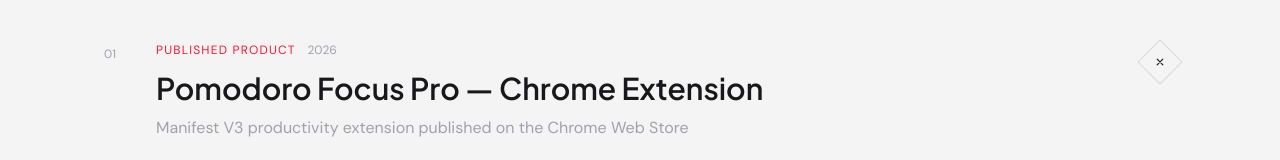
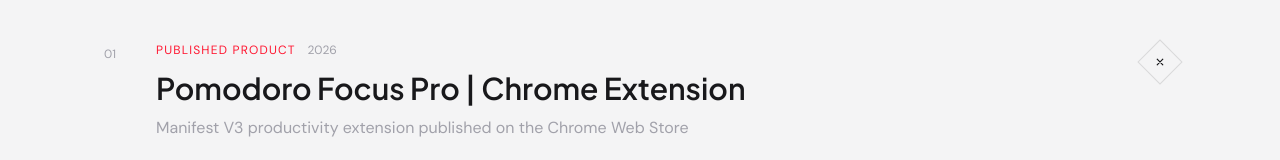
Before and after one commit to zizza13/portafolio-maqueta, a React (Vite) app: page / in a window 1280 px wide. Both pictures are taken after a click on the element 640 px from the left and 1191 px from the top of the page. Shown: the part 1101-1261 px from the top of the page. Built offline with nearby package versions, Linux system fonts and the light colour scheme; the HTML template or start-up script is replaced by a standard one.

Commit message:
Cambio de imagenes en projects y ajuste de titulos

```diff
--- a/src/App.tsx
+++ b/src/App.tsx
@@ -22,7 +22,7 @@
     id: 1,
     tag: 'Published Product',
     year: '2026',
-    title: 'Pomodoro Focus Pro — Chrome Extension',
+    title: 'Pomodoro Focus Pro | Chrome Extension',
     subtitle: 'Manifest V3 productivity extension published on the Chrome Web Store',
     problem:
       'Conventional timer extensions rely on the popup to keep time, so the cycle stops or falls out of sync as soon as the user closes the window, losing notifications and focus continuity.',
@@ -35,13 +35,13 @@
       'Dynamic toolbar icon reflecting the cycle state',
     ],
     tech: ['JavaScript', 'HTML', 'CSS', 'Chrome Extensions API (Manifest V3)'],
-    image: 'photo-1587440871875-191322ee64b0',
+    image: '/pomodoro.png',
   },
   {
     id: 2,
     tag: 'Web Development',
     year: '2026',
-    title: 'Fierro Mateco — Corporate Landing Page',
+    title: 'Fierro Mateco | Corporate Landing Page',
     subtitle: 'Responsive, conversion-oriented site for an aluminum profile distributor',
     problem:
       'An aluminum profile distribution company had no web presence: potential customers couldn\'t check the catalog, branches, or contact the company beyond word of mouth and direct calls.',
@@ -54,13 +54,13 @@
       'Ongoing development with iterative improvements',
     ],
     tech: ['HTML', 'CSS', 'JavaScript', 'React', 'GitHub', 'Vercel'],
-    image: 'photo-1521791136064-7986c2920216',
+    image: '/fierro_mateco.png',
   },
   {
     id: 3,
     tag: 'Capstone Project — Project Lead',
     year: '2026',
-    title: 'Green CUT — E-waste Management System',
+    title: 'Green CUT | E-waste Management System',
     subtitle: 'Capstone project: data traceability for a circular-economy lab',
     problem:
       'E-waste management at the university center lacked a traceability system: there was no structured way to record impact metrics or classify components during diagnosis and disassembly.',
@@ -79,7 +79,7 @@
     id: 4,
     tag: 'Process Digitalization',
     year: '2024',
-    title: 'Grupo Modelo — Product Loading Digitalization',
+    title: 'Grupo Modelo | Product Loading Digitalization',
     subtitle: 'Web application to digitalize the loading process at a bottling plant',
     problem:
       'The product loading process at a bottling plant was recorded manually, resulting in slow data capture prone to operational errors.',
@@ -443,6 +443,21 @@
 
 function ProjectCard({ project, index }: { project: Project; index: number }) {
   const [expanded, setExpanded] = useState(false)
+  const contentRef = useRef<HTMLDivElement>(null)
+  const [maxHeight, setMaxHeight] = useState(0)
+
+  useEffect(() => {
+    const el = contentRef.current
+    if (!el) return
+    if (!expanded) {
+      setMaxHeight(0)
+      return
+    }
+    setMaxHeight(el.scrollHeight)
+    const observer = new ResizeObserver(() => setMaxHeight(el.scrollHeight))
+    observer.observe(el)
+    return () => observer.disconnect()
+  }, [expanded])
 
   return (
     <article
@@ -500,8 +515,15 @@
         </div>
       </div>
 
-      {/* Expanded content */}
-      {expanded && (
+      {/* Expanded content — animated unfold via measured max-height */}
+      <div
+        className="overflow-hidden transition-[max-height,opacity] duration-500 ease-in-out"
+        style={{
+          maxHeight,
+          opacity: expanded ? 1 : 0,
+        }}
+      >
+        <div ref={contentRef}>
           <div className="mt-10 ml-0 md:ml-13 lg:ml-16 grid grid-cols-1 lg:grid-cols-5 gap-8 lg:gap-12">
             {/* Left: text */}
             <div className="lg:col-span-3 space-y-8">
@@ -585,14 +607,19 @@
                 style={{ backgroundColor: '#E4E4E7' }}
               >
                 <img
-                src={`https://images.unsplash.com/${project.image}?w=600&h=340&fit=crop&auto=format`}
+                  src={
+                    project.image.startsWith('photo-')
+                      ? `https://images.unsplash.com/${project.image}?w=600&h=340&fit=crop&auto=format`
+                      : project.image
+                  }
                   alt={project.title}
                   className="w-full h-full object-cover transition-transform duration-700 hover:scale-105"
                 />
               </div>
             </div>
           </div>
-      )}
+        </div>
+      </div>
     </article>
   )
 }
```
Also changed, not shown: public/fierro_mateco.png (added), public/pomodoro.png (added). Lines whose indentation alone changed are shown as unchanged.
